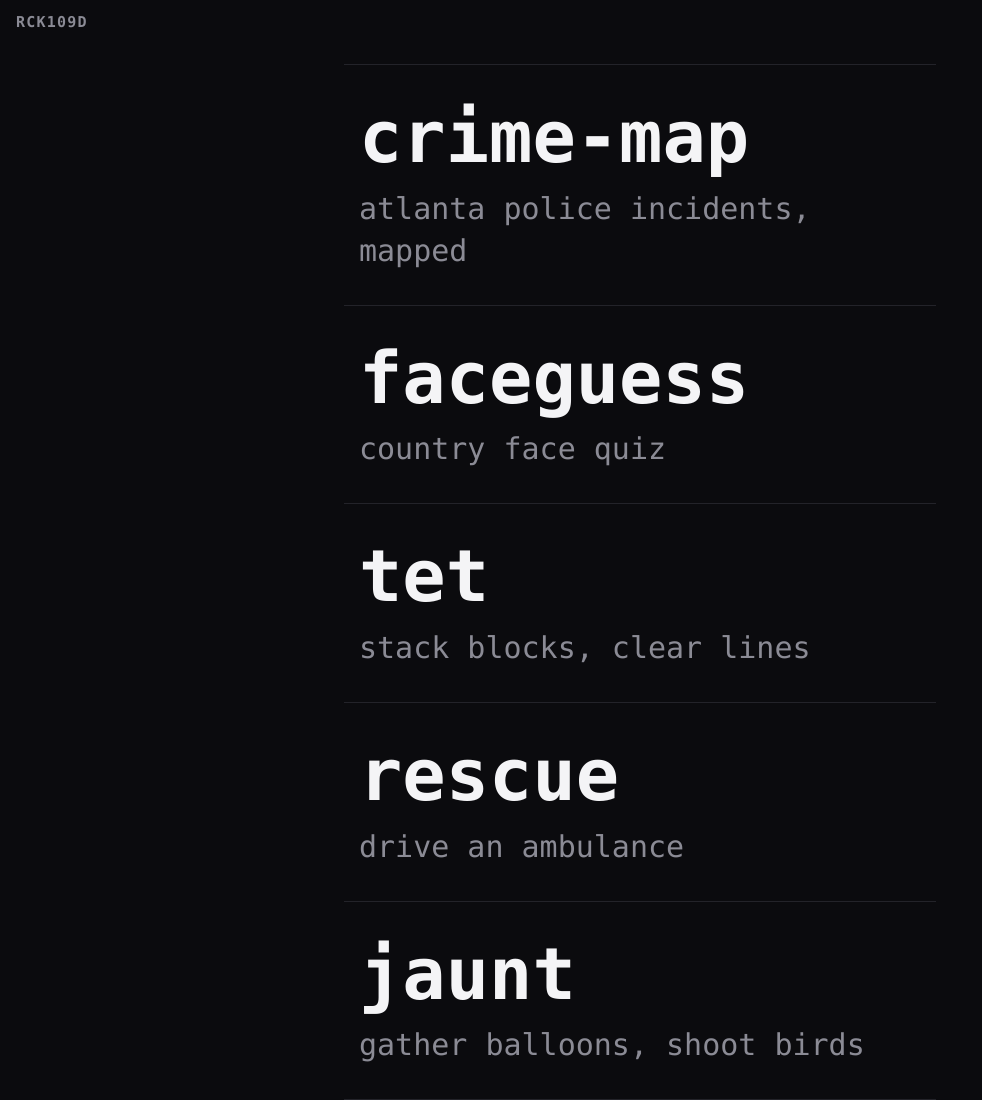
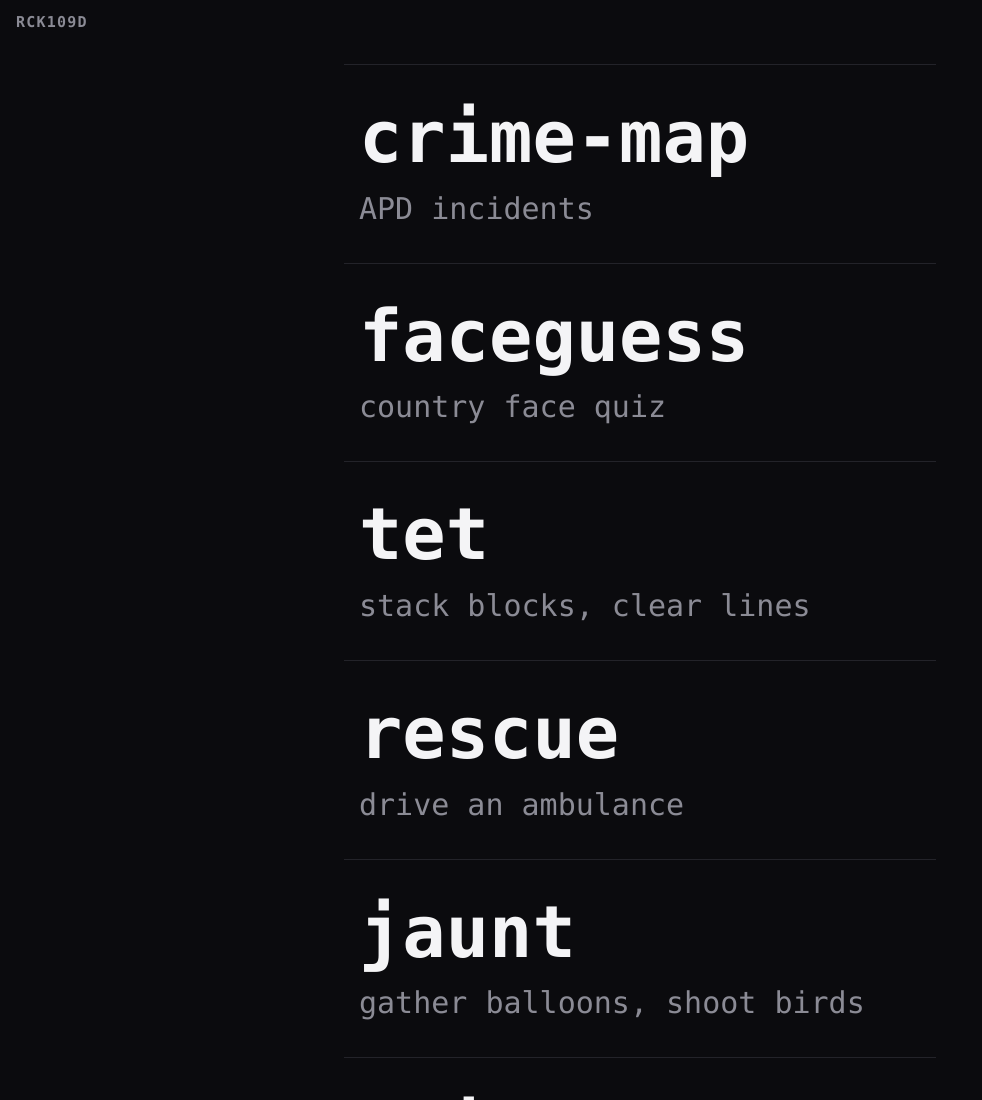
Before and after one commit to rck109d/rck109d.github.io, a plain HTML site: page index.html in a window 1280 px wide. Shown: the top 1100 px of the page, without its empty margins (0-982 px from the left). Drawn offline with Linux system fonts and the light colour scheme.

Commit message:
shorten crime-map card description
Co-Authored-By: Claude Opus 5.5 <noreply@anthropic.com>
Claude-Session: https://claude.ai/code/session_01VuK4eAT3KM6197xFiVTuzJ

```diff
--- a/index.html
+++ b/index.html
@@ -118,7 +118,7 @@
       <li>
         <a href="/crime-map/">
           <span class="name">crime-map</span>
-          <span class="desc">atlanta police incidents, mapped</span>
+          <span class="desc">APD incidents</span>
         </a>
       </li>
       <li>
```
